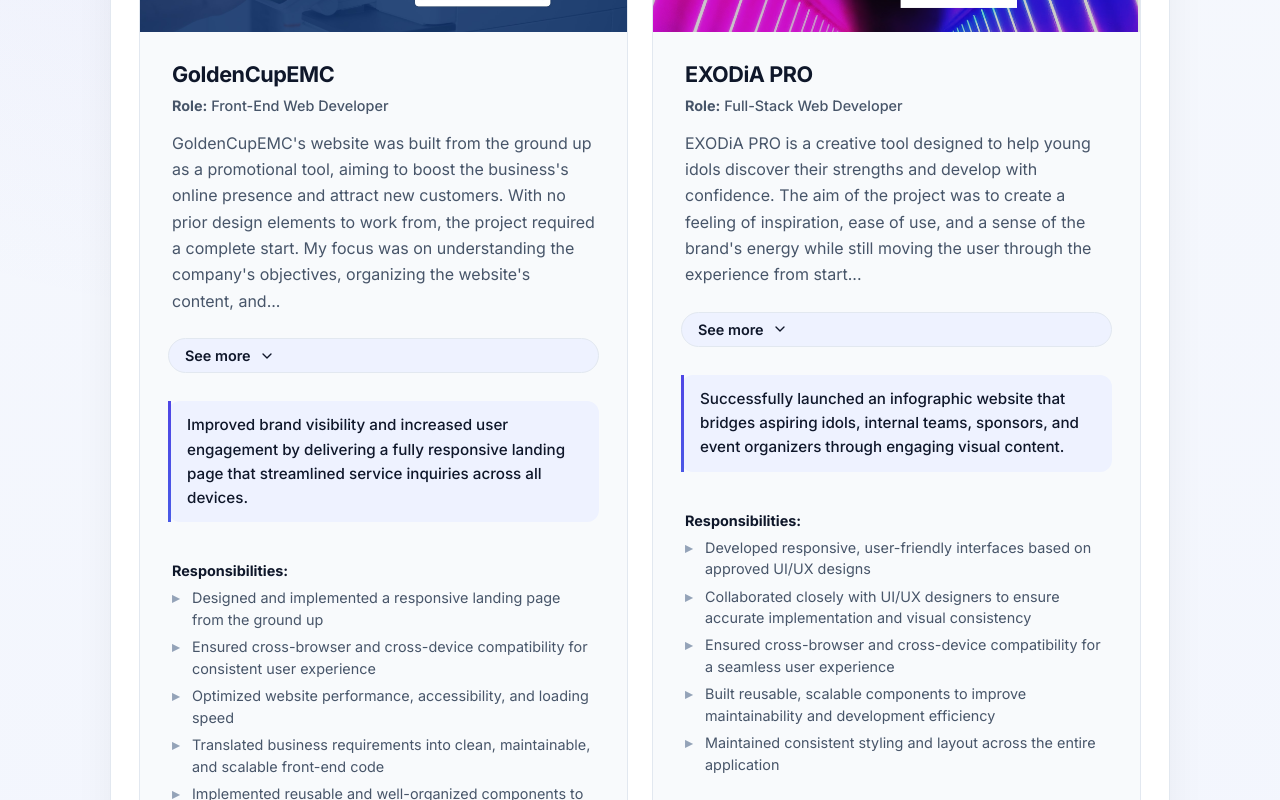
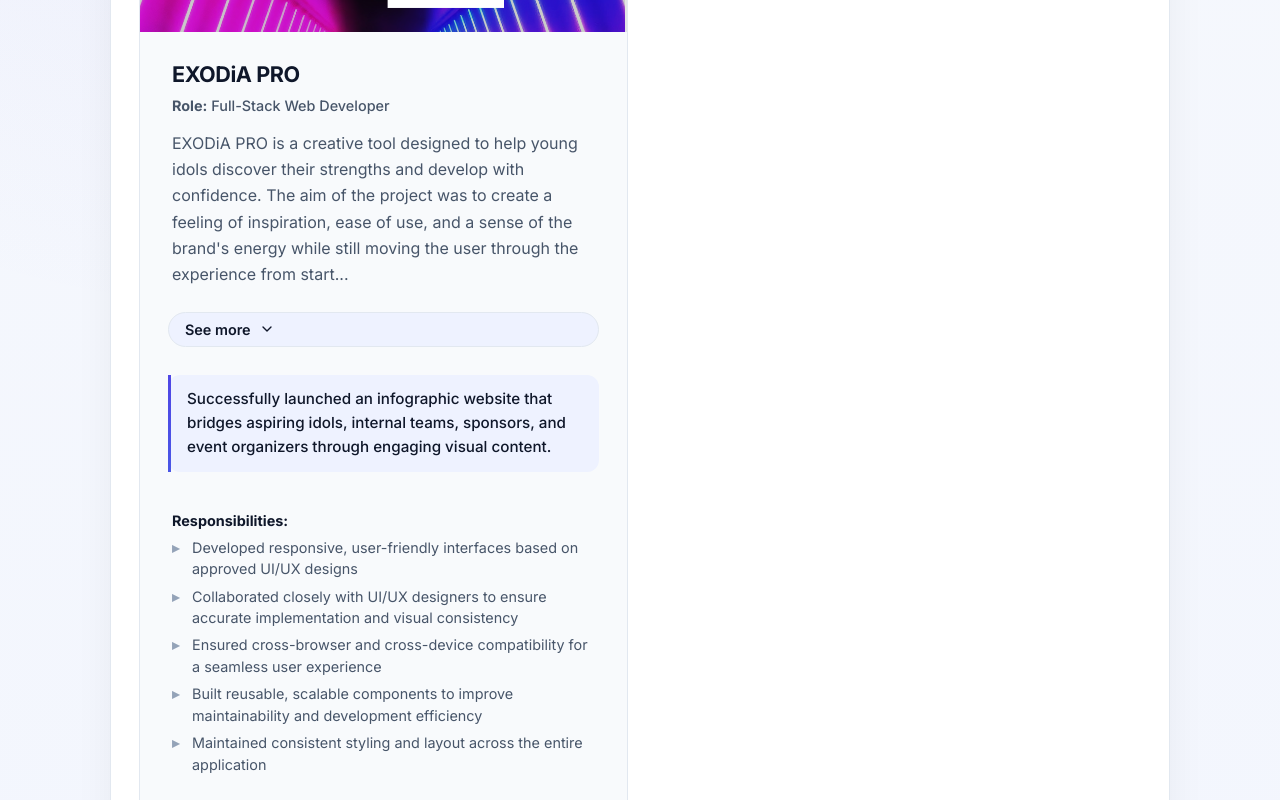
Before and after one commit to ElijahZacarias02/my_portfolio, a Vue app: page / in a window 1280 px wide. Shown: the part 1580-2380 px from the top of the page. Built offline with nearby package versions, Linux system fonts and the light colour scheme.

Commit message:
removed project for testing

```diff
--- a/src/App.vue
+++ b/src/App.vue
@@ -9,25 +9,25 @@
 import goldencupemcImage from './assets/img/goldencupemc.jpg'
 import resumePdf from './assets/file/Elijah_Zacarias_Resume.pdf'
 const projects = [
-  {
-    title: 'GoldenCupEMC',
-    description:
-      "GoldenCupEMC's website was built from the ground up as a promotional tool, aiming to boost the business's online presence and attract new customers. With no prior design elements to work from, the project required a complete start. My focus was on understanding the company's objectives, organizing the website's content, and mapping out the user experience. This approach allowed me to develop a modern, user-friendly design that clearly presented the services offered and facilitated easy communication for potential clients.",
-    impact:
-      'Improved brand visibility and increased user engagement by delivering a fully responsive landing page that streamlined service inquiries across all devices.',
-    role: 'Front-End Web Developer',
-    responsibilities: [
-      'Designed and implemented a responsive landing page from the ground up',
-      'Ensured cross-browser and cross-device compatibility for consistent user experience',
-      'Optimized website performance, accessibility, and loading speed',
-      'Translated business requirements into clean, maintainable, and scalable front-end code',
-      'Implemented reusable and well-organized components to improve maintainability and scalability',
-    ],
-    tags: ['HTML5', 'CSS3', 'Bootstrap 5', 'JavaScript', 'PHP'],
-    link: 'https://goldencupemc.netlify.app/',
-    github: 'https://github.com/ElijahZacarias02/goldencupemc',
-    image: goldencupemcImage,
-  },
+  // {
+  //   title: 'GoldenCupEMC',
+  //   description:
+  //     "GoldenCupEMC's website was built from the ground up as a promotional tool, aiming to boost the business's online presence and attract new customers. With no prior design elements to work from, the project required a complete start. My focus was on understanding the company's objectives, organizing the website's content, and mapping out the user experience. This approach allowed me to develop a modern, user-friendly design that clearly presented the services offered and facilitated easy communication for potential clients.",
+  //   impact:
+  //     'Improved brand visibility and increased user engagement by delivering a fully responsive landing page that streamlined service inquiries across all devices.',
+  //   role: 'Front-End Web Developer',
+  //   responsibilities: [
+  //     'Designed and implemented a responsive landing page from the ground up',
+  //     'Ensured cross-browser and cross-device compatibility for consistent user experience',
+  //     'Optimized website performance, accessibility, and loading speed',
+  //     'Translated business requirements into clean, maintainable, and scalable front-end code',
+  //     'Implemented reusable and well-organized components to improve maintainability and scalability',
+  //   ],
+  //   tags: ['HTML5', 'CSS3', 'Bootstrap 5', 'JavaScript', 'PHP'],
+  //   link: 'https://goldencupemc.netlify.app/',
+  //   github: 'https://github.com/ElijahZacarias02/goldencupemc',
+  //   image: goldencupemcImage,
+  // },
 
   {
     title: 'EXODiA PRO',
```
